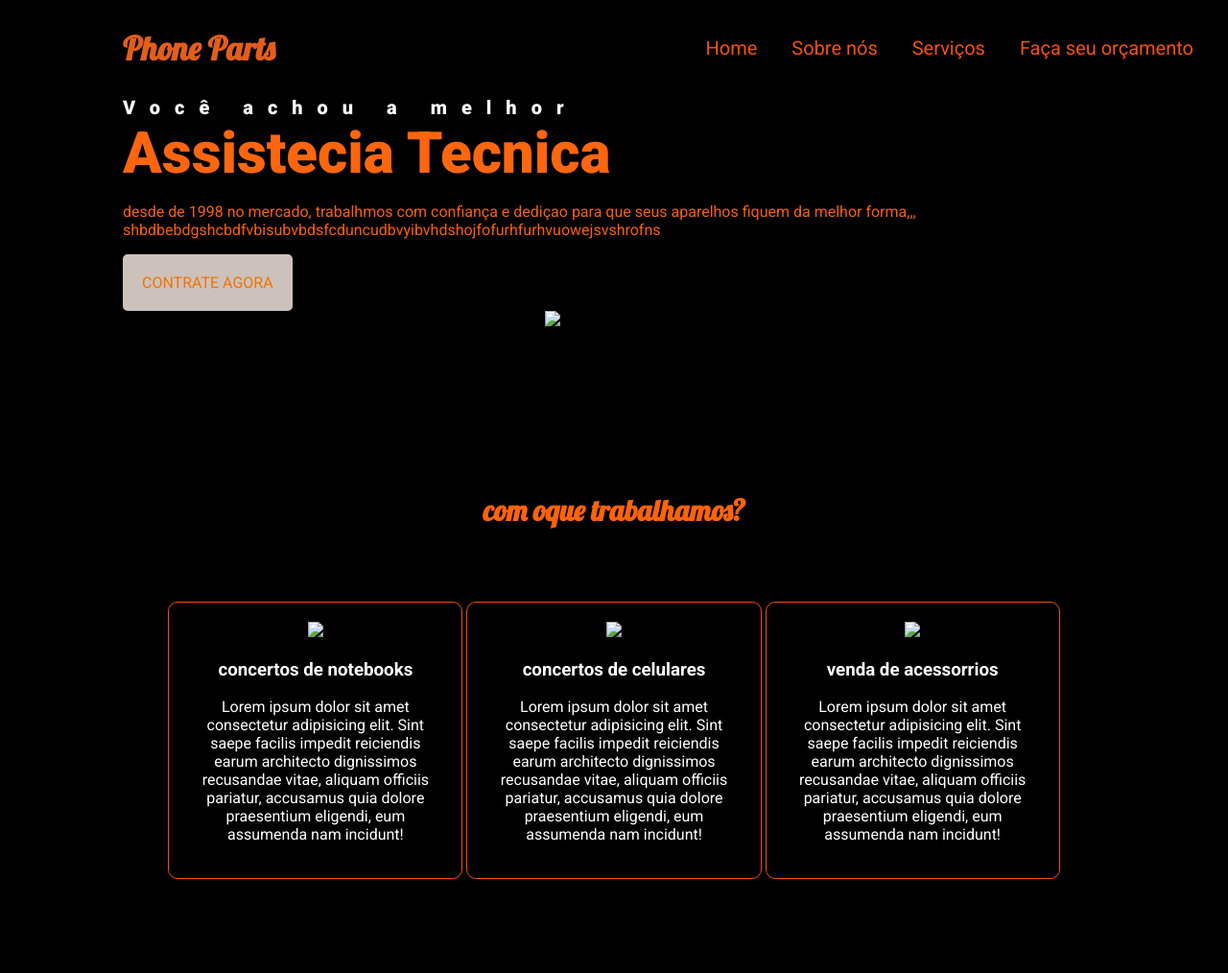
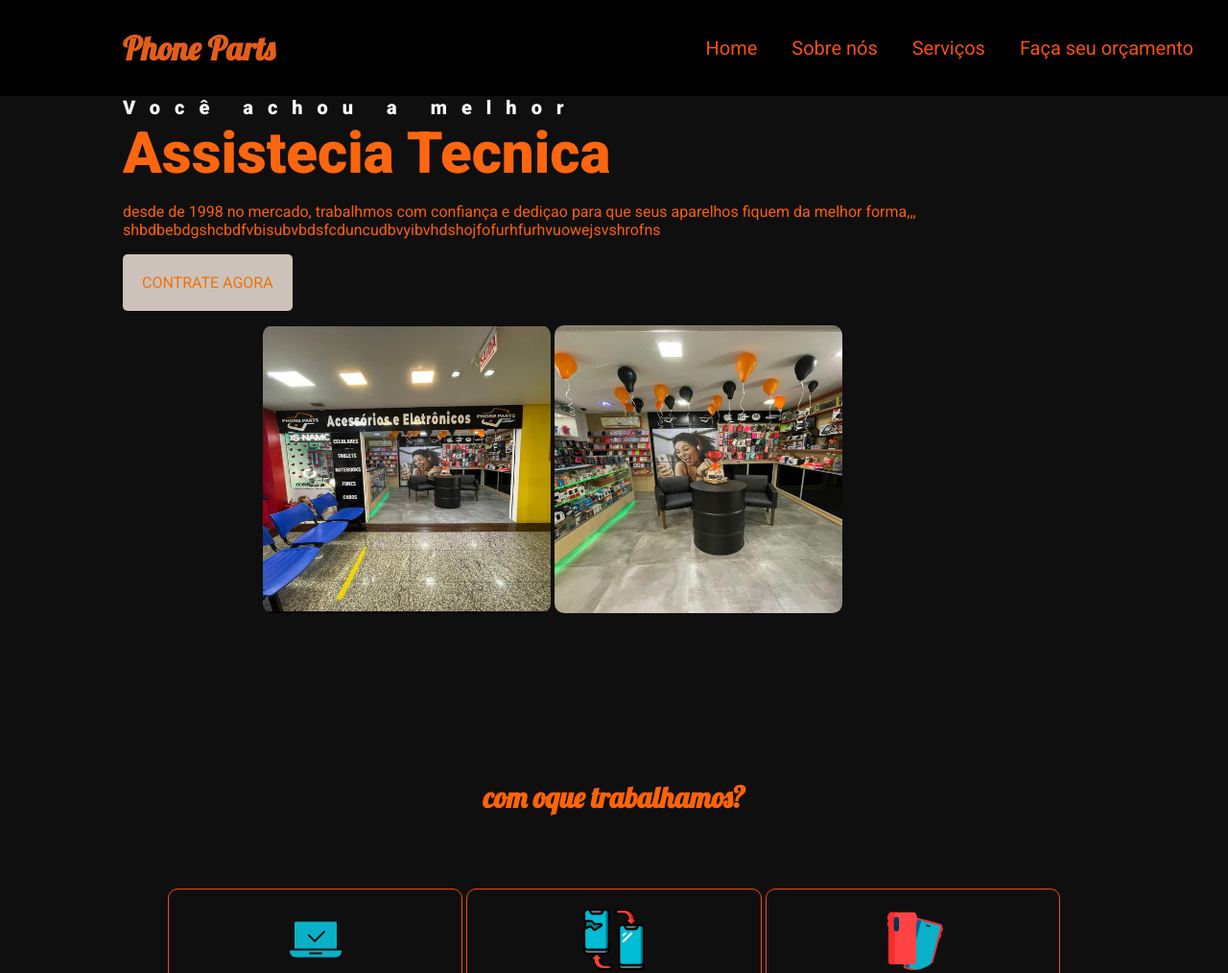
Before and after one commit to Matheus-deSouza-Vieira/Phone-Parts, a plain HTML site: page index.html in a window 1280 px wide. Shown: the top 1014 px of the page at 96% size. Drawn offline with Linux system fonts and the light colour scheme; files that its build step writes are made by us from their sources.

Commit message:
fotos adicionadas
fotos da loja

```diff
--- a/estilo.css
+++ b/estilo.css
@@ -8,7 +8,7 @@
 body{
     margin:0;
     font-family: "Roboto", sans-serif;
-    background: black;
+    background: rgb(16, 15, 15);
 }
 
 .navbar{
@@ -63,7 +63,7 @@ padding: 20px;
          flex-flow: row wrap ;
       justify-content: center;
       align-items: center;
-        background: black;
+        background:rgb(16, 15, 15);
         padding-top: 100px;
 
 }
--- a/index.html
+++ b/index.html
@@ -3,8 +3,8 @@
 <head>
     <meta charset="UTF-8">
     <meta name="viewport" content="width=device-width, initial-scale=1.0">
-<link rel="stylesheet" href="css/estilo.css">
-<link rel="stylesheet" href="css/responsivo.css">
+<link rel="stylesheet" href="estilo.css">
+<link rel="stylesheet" href="responsivo.css">
     <title>Agência Fake</title>
 </head>
 <body>
@@ -30,7 +30,8 @@
       <a href="#" class="contact-btn">Contrate Agora</a>
     </div>
     <div class="img-headline">
-         <img style="max-width: 90%;"      src="fotos-1/computador.jpg">
+         <img style="height: 300px; width: 300px; border-radius: 10px;  margin-top: 15px;"      src="fotos/loja.jpg">
+         <img style="height: 300px; width: 300px; border-radius: 10px; margin-top: 15px; "      src="fotos/loja2.jpg">
 
     </div>
 </header>
@@ -40,7 +41,7 @@
 <div class="Serviços">
 
 <div class="card">
-    <img src="notebook (3).png">
+    <img src="fotos/not.png">
     <div class="card-text">
     <h3>concertos de notebooks</h3><p>Lorem ipsum dolor sit amet consectetur adipisicing elit. Sint saepe facilis impedit reiciendis earum architecto dignissimos recusandae vitae, aliquam officiis pariatur, accusamus quia dolore praesentium eligendi, eum assumenda nam incidunt!</p>
       </div>
@@ -51,7 +52,7 @@
 
 <div class="card">
 
-    <img src="smartphone (1).png">
+    <img src="fotos/cel.png">
     <div class="card-text">
     <h3>  concertos de celulares</h3><p>Lorem ipsum dolor sit amet consectetur adipisicing elit. Sint saepe facilis impedit reiciendis earum architecto dignissimos recusandae vitae, aliquam officiis pariatur, accusamus quia dolore praesentium eligendi, eum assumenda nam incidunt!</p>
          </div>
@@ -63,7 +64,7 @@
 </div>
 
 <div class="card">
-    <img src="capa-de-celular (1).png">
+    <img src="fotos/capa.png">
    <div class="card-text">
     <h3>venda de acessorrios</h3><p>Lorem ipsum dolor sit amet consectetur adipisicing elit. Sint saepe facilis impedit reiciendis earum architecto dignissimos recusandae vitae, aliquam officiis pariatur, accusamus quia dolore praesentium eligendi, eum assumenda nam incidunt!</p>
 </div>
```
Also changed, not shown: fotos/capa.png (added), fotos/cel.png (added), fotos/loja.jpg (added), fotos/loja2.jpg (added), fotos/not.png (added).
